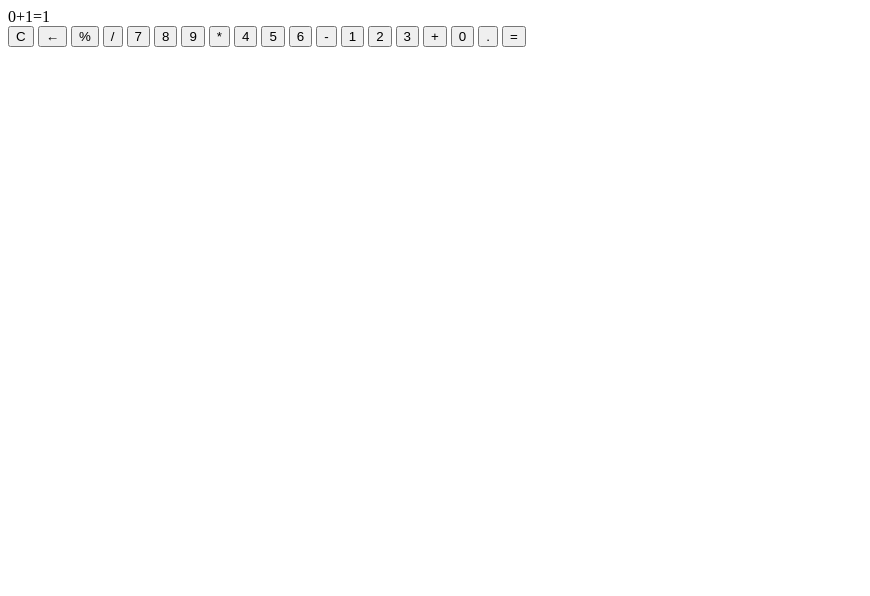
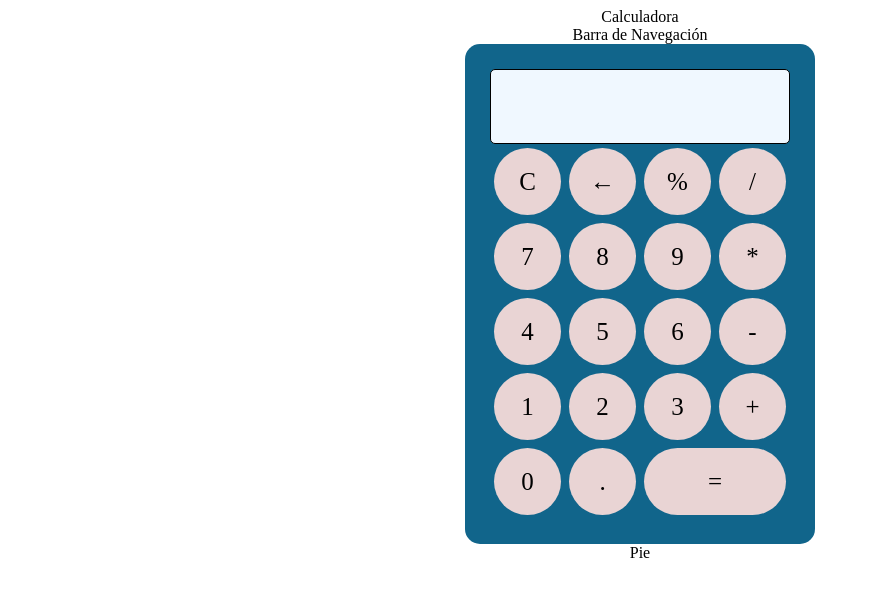
Before and after one commit to Mateojami/pw_u1_fundamentos_mj, a plain HTML site: page html/calculadoraFinal.html in a window 1280 px wide. Shown: the whole page, without its empty margins (0-870 px from the left). Drawn offline with Linux system fonts and the light colour scheme.

Commit message:
Taller 8: Maquetación de páginas web

```diff
--- /dev/null
+++ b/css/calculadoraFinal.css
@@ -0,0 +1,47 @@
+.container {
+    display: flex;
+    justify-content: center;
+    align-items: center;
+    flex-direction: column;
+    /*border: 1px solid black;*/
+}
+
+#calculadora {
+    display: grid; /**/
+    grid-template-columns: 75px 75px 75px 75px; /*cuantas columnas quiero*/
+    grid-template-rows: 75px 75px 75px 75px 75px 75px; /*filas*/
+    background: rgb(17, 101, 139);
+    border-radius: 15px;
+    padding: 25px;
+}
+
+#display {
+    grid-column: span 4; /*el display ocupa las 4 columnas*/
+    background-color: aliceblue;
+    border: 1px solid black;
+    text-align: right;
+    padding-bottom: 5px;
+    padding-top: 20px;
+    font-size: 30px;
+    border-radius: 5px;
+
+}
+
+.column-2 {
+    grid-column: span 2;
+}
+
+button {
+    cursor: pointer;
+    margin: 4px;
+    border-radius: 35px;
+    border: none;
+    background: rgb(233, 212, 212);
+    font-size: 25px;
+    color: black;
+    font-family: digital-7;
+}
+
+button:active {
+    background: red;
+}
--- a/html/calculadoraFinal.html
+++ b/html/calculadoraFinal.html
@@ -4,37 +4,42 @@
     <meta charset="UTF-8">
     <meta name="viewport" content="width=device-width, initial-scale=1.0">
     <title>Document</title>
+    <link rel="stylesheet" href="../css/calculadoraFinal.css">
+    <script src="../js/calculadoraFinal.js"></script>
 </head>
 
 <body>
-    <header></header>
-    <nav></nav>
+    <div class="container">
+    <header>Calculadora</header>
+    <nav>Barra de Navegación</nav>
     <section>
         <div id="calculadora">
-        <label for="">0+1=1</label><br>
-        <button>C</button>
-        <button>&#8592</button>
-        <button>%</button>
-        <button>/</button>
-        <button>7</button>
-        <button>8</button>
-        <button>9</button>
-        <button>*</button>
-        <button>4</button>
-        <button>5</button>
-        <button>6</button>
-        <button>-</button>
-        <button>1</button>
-        <button>2</button>
-        <button>3</button>
-        <button>+</button>
-        <button>0</button>
-        <button>.</button>
-        <button>=</button>
+        <!--<label id="display">0+1=1</label> -->
+        <div id="display"></div>
+        <button onclick="borrarC('C')">C</button>
+        <button onclick="borrar('&#8592')">&#8592</button>
+        <button onclick="mostrarDisplay('%')">%</button>
+        <button onclick="mostrarDisplay('/')">/</button>
+        <button onclick="mostrarDisplay(7)">7</button>
+        <button onclick="mostrarDisplay(8)">8</button>
+        <button onclick="mostrarDisplay(9)">9</button>
+        <button onclick="mostrarDisplay('*')">*</button>
+        <button onclick="mostrarDisplay(4)">4</button>
+        <button onclick="mostrarDisplay(5)">5</button>
+        <button onclick="mostrarDisplay(6)">6</button>
+        <button onclick="mostrarDisplay('-')">-</button>
+        <button onclick="mostrarDisplay(1)">1</button>
+        <button onclick="mostrarDisplay(2)">2</button>
+        <button onclick="mostrarDisplay(3)">3</button>
+        <button onclick="mostrarDisplay('+')">+</button>
+        <button onclick="mostrarDisplay(0)">0</button>
+        <button onclick="mostrarDisplay('.')">.</button>
+        <button class="column-2">=</button>
 
 
         </div>
     </section>
-    <footer></footer>
+    <footer>Pie</footer>
+    </div>
 </body>
 </html>
--- /dev/null
+++ b/js/calculadoraFinal.js
@@ -0,0 +1,40 @@
+let num1 = 0; //variables globales
+let num2 = 0;
+
+function mostrarDisplay(valor) {
+    let elemento = document.getElementById('display');
+    elemento.innerText = elemento.innerText + valor;
+}
+
+function sumar() {
+
+}
+
+function restar() {
+
+}
+
+function multiplicar() {
+
+}
+
+function dividir() {
+
+}
+
+function porcentaje() {
+
+}
+
+function borrarC() {
+    let display = document.getElementById('display');
+    display.innerText = '';
+    num1 = '';
+    num2 = '';
+}
+
+function borrar() {
+    let display = document.getElementById('display');
+    display.innerText = display.innerText.slice(0,-1);
+
+}
```
